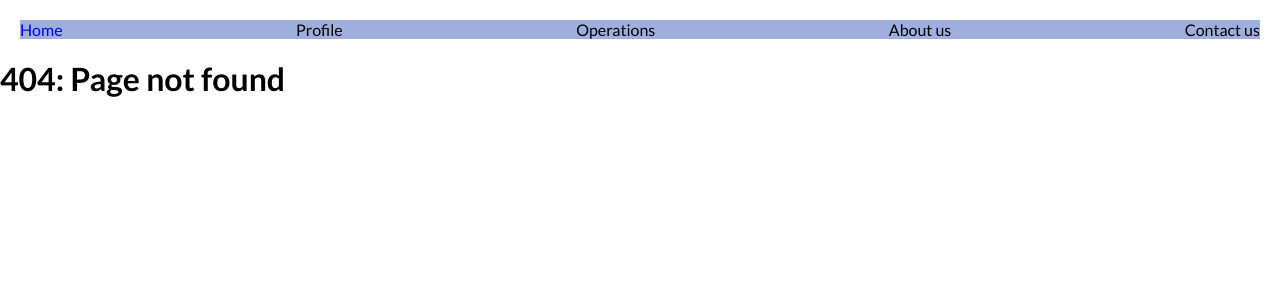
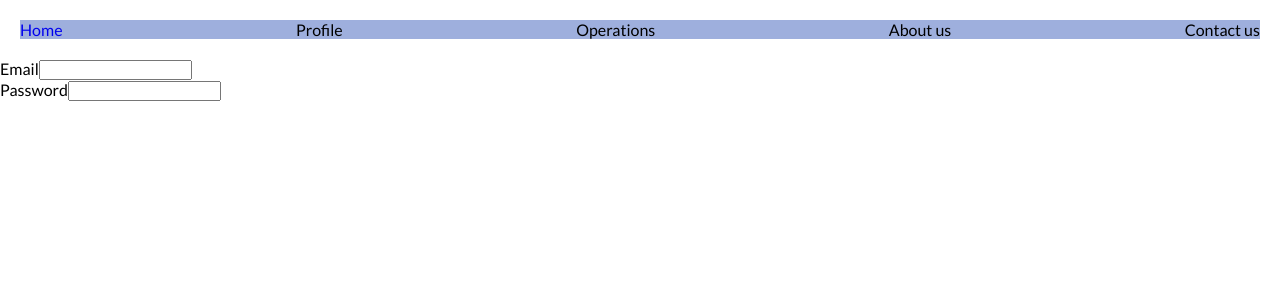
Before and after one commit to ian-afk/GYM_PROJECT_mern, a React (Vite) app in the folder frontend/: page /user/login in a window 1280 px wide. Before the commit this address had no page. Shown: the top 300 px of the page. Built offline with nearby package versions, Linux system fonts and the light colour scheme.

Commit message:
add login page init state

```diff
--- a/frontend/src/App.jsx
+++ b/frontend/src/App.jsx
@@ -30,6 +30,8 @@ import GymList from './pages/gymbranches/GymList';
 import GymView from './pages/gymbranches/GymView';
 import GymCreate from './pages/gymbranches/GymCreate';
 import EmployeePage from './pages/Employee/EmployeePage';
+import AuthPage from './pages/auth/AuthPage';
+import Login from './pages/auth/Login';
 
 export default function App() {
   const AppLayout = () => (
@@ -74,6 +76,8 @@ export default function App() {
           <Route path="/gymbranches/:id" element={<GymView />} />
         </Route>
 
+        <Route path="/user" element={<AuthPage />}></Route>
+        <Route path="/user/login" element={<Login />}></Route>
         <Route path="*" element={<NotFound />}></Route>
       </Route>
     )
--- /dev/null
+++ b/frontend/src/pages/auth/AuthPage.jsx
@@ -0,0 +1,8 @@
+import { Outlet } from 'react-router-dom';
+export default function AuthPage() {
+  return (
+    <>
+      <Outlet />
+    </>
+  );
+}
--- /dev/null
+++ b/frontend/src/pages/auth/Login.jsx
@@ -0,0 +1,25 @@
+import { useState } from 'react';
+
+export default function Login() {
+  const [user, setUser] = useState({
+    email: '',
+    password: '',
+  });
+
+  function handleChange(e) {
+    const { name, value } = e.target;
+
+    setUser((prev) => ({ ...prev, [name]: value }));
+  }
+  return (
+    <>
+      <form>
+        <label>Email</label>
+        <input type="email" value={user.email} onChange={handleChange} />
+        <br />
+        <label>Password</label>
+        <input type="password" value={user.password} onChange={handleChange} />
+      </form>
+    </>
+  );
+}
```
